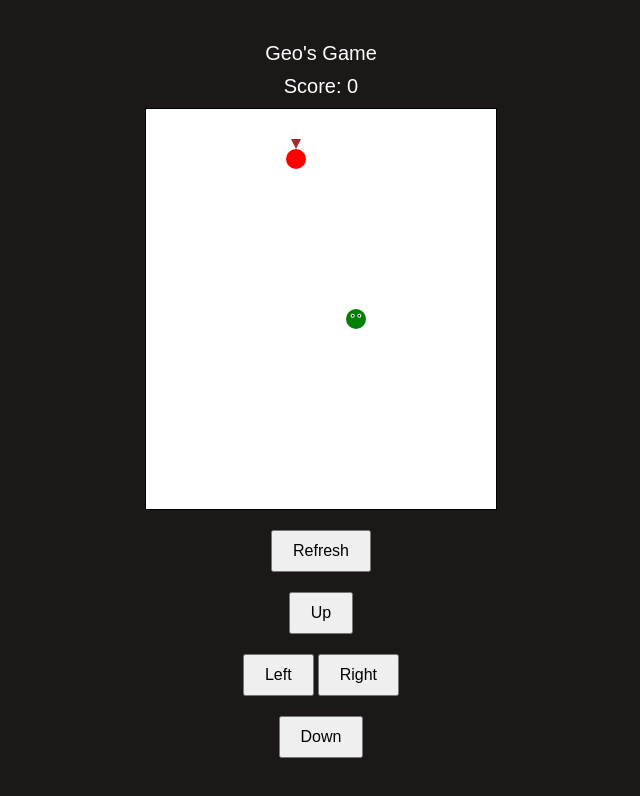
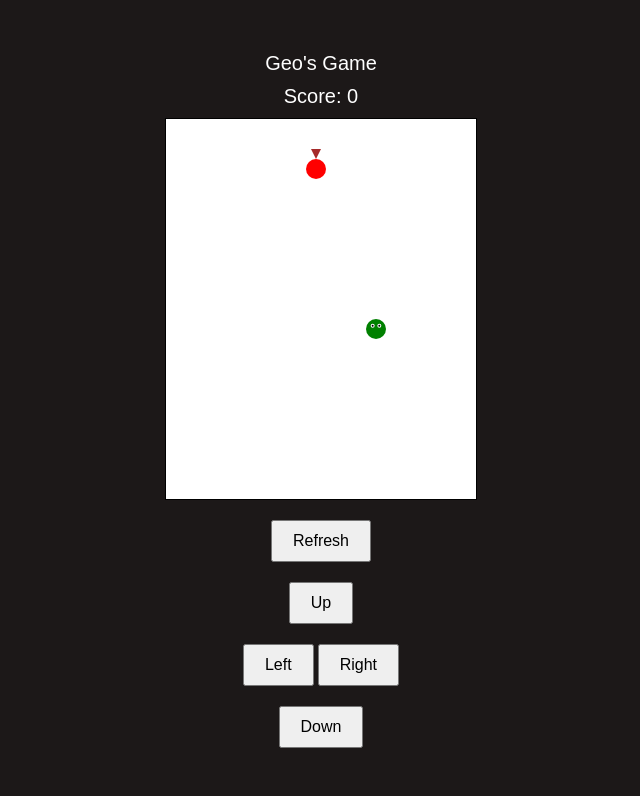
Before and after one commit to EngrGeo/gamers, a plain HTML site: page index.html in a window 1280 px wide. Shown: the whole page, without its empty margins (319-959 px from the left). Drawn offline with Linux system fonts and the light colour scheme.

Commit message:
Update index.html

```diff
--- a/index.html
+++ b/index.html
@@ -10,7 +10,7 @@
 <body>
     <div id="name">Geo's Game</div>
     <div id="score">Score: 0</div>
-    <canvas id="gameCanvas" width="350" height="400"></canvas>
+    <canvas id="gameCanvas" width="310" height="380"></canvas>
     <button id="refreshButton">Refresh</button>
         <div><button id="upButton" class="operator-btn">Up</button></div>
         <div>
```
